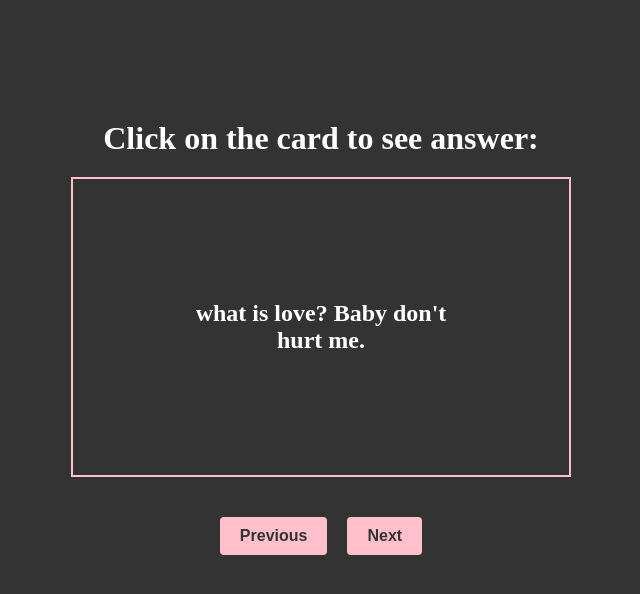
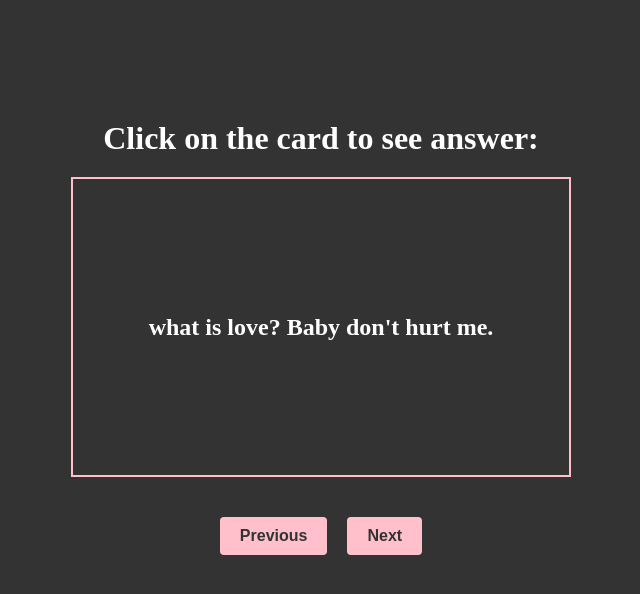
Before and after one commit to whatthefoobar/react-flashcards, a React (Create React App) app: page / in a window 1280 px wide. Shown: the top 594 px of the page, without its empty margins (319-959 px from the left). Built offline with nearby package versions, Linux system fonts and the light colour scheme.

Commit message:
fixed previous bug

```diff
--- a/src/components/Flashcard.css
+++ b/src/components/Flashcard.css
@@ -1,5 +1,4 @@
 .flashcard-container {
-  width: 100%;
   border: 2px solid pink;
   width: 500px;
   /* margin: 15vh auto 0 auto; */
@@ -11,8 +10,8 @@
 
 .flashcard {
   position: relative;
-  width: 300px;
-  height: 200px;
+  width: 100%;
+  height: 100%;
   perspective: 1000px;
   transition: transform 0.6s;
   transform-style: preserve-3d;
@@ -24,7 +23,6 @@
 
 .flashcard-front,
 .flashcard-back {
-  width: 100%;
   position: absolute;
   width: 100%;
   height: 100%;
```
